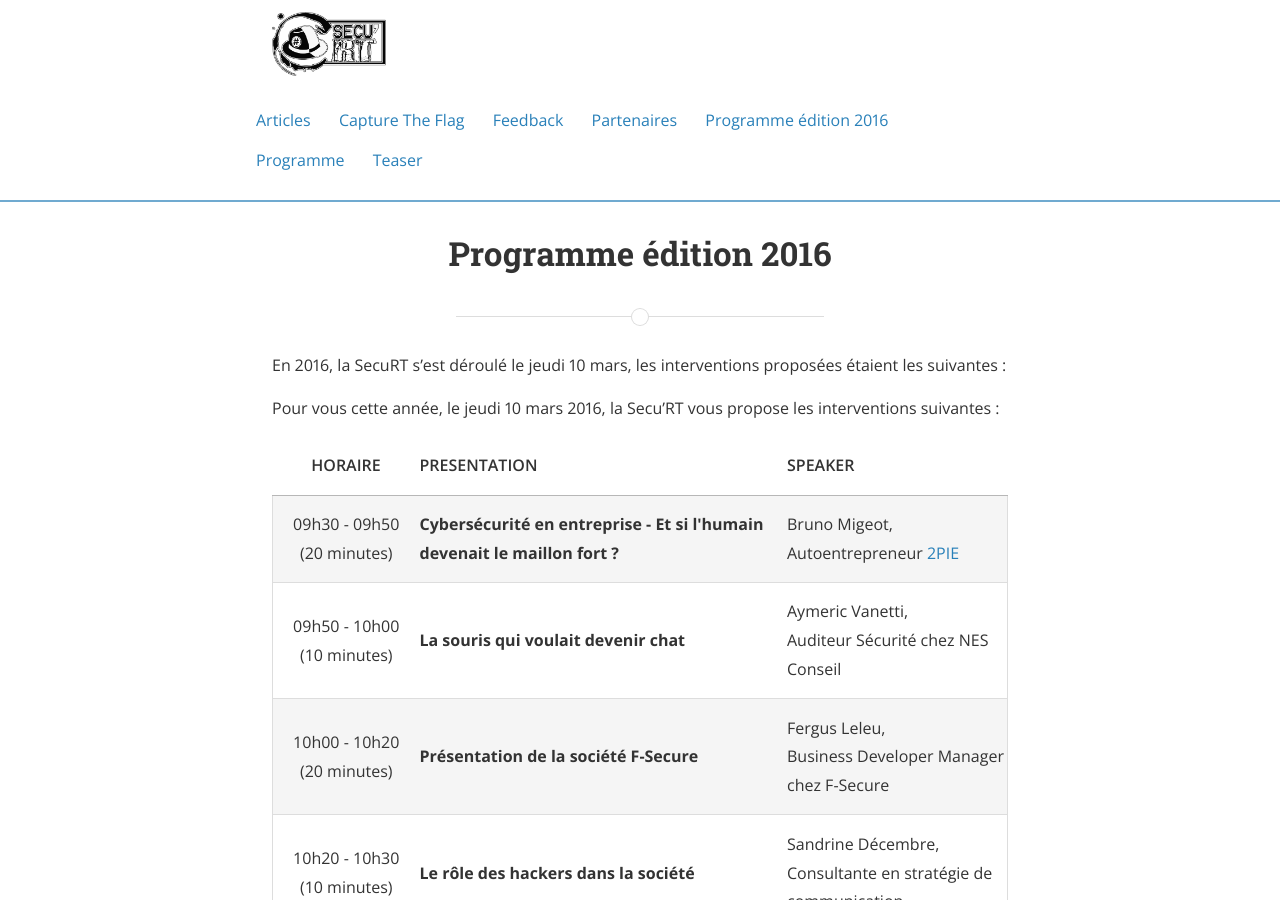
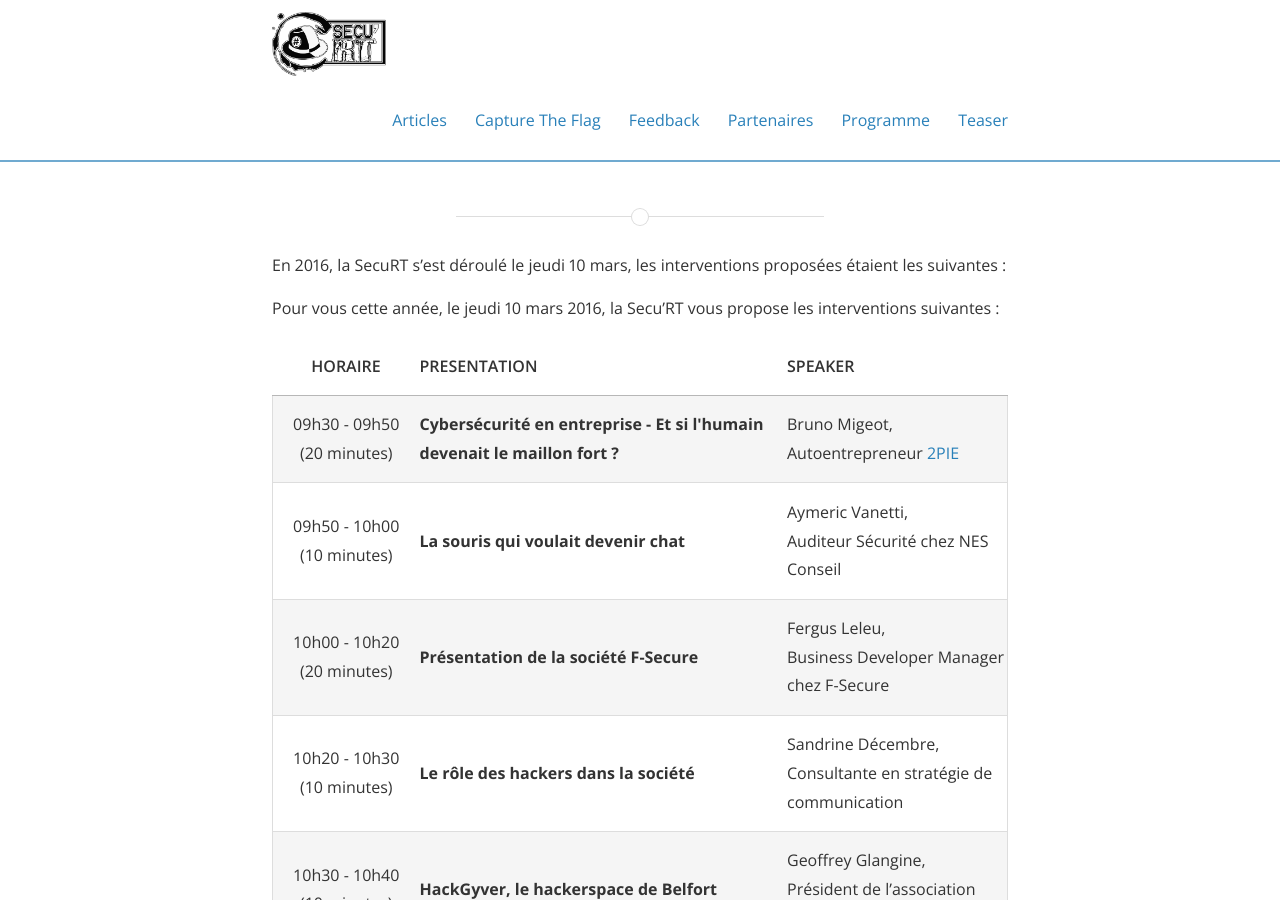
Before and after one commit to SecuRT/securt.github.io, a Jekyll site: the page built from pla2016.md, in a window 1280 px wide and 900 px high. Built offline with Jekyll 4.4.1, drawn with Linux system fonts in a browser that asks for light colours; nearby versions of some CDN libraries; some of the changed text lies outside the part shown.

Commit message:
fix menu

```diff
--- a/pla2016.md
+++ b/pla2016.md
@@ -1,6 +1,5 @@
 ---
 layout: page
-title: Programme édition 2016
 permalink: /programme-2016/
 ---
 
```
